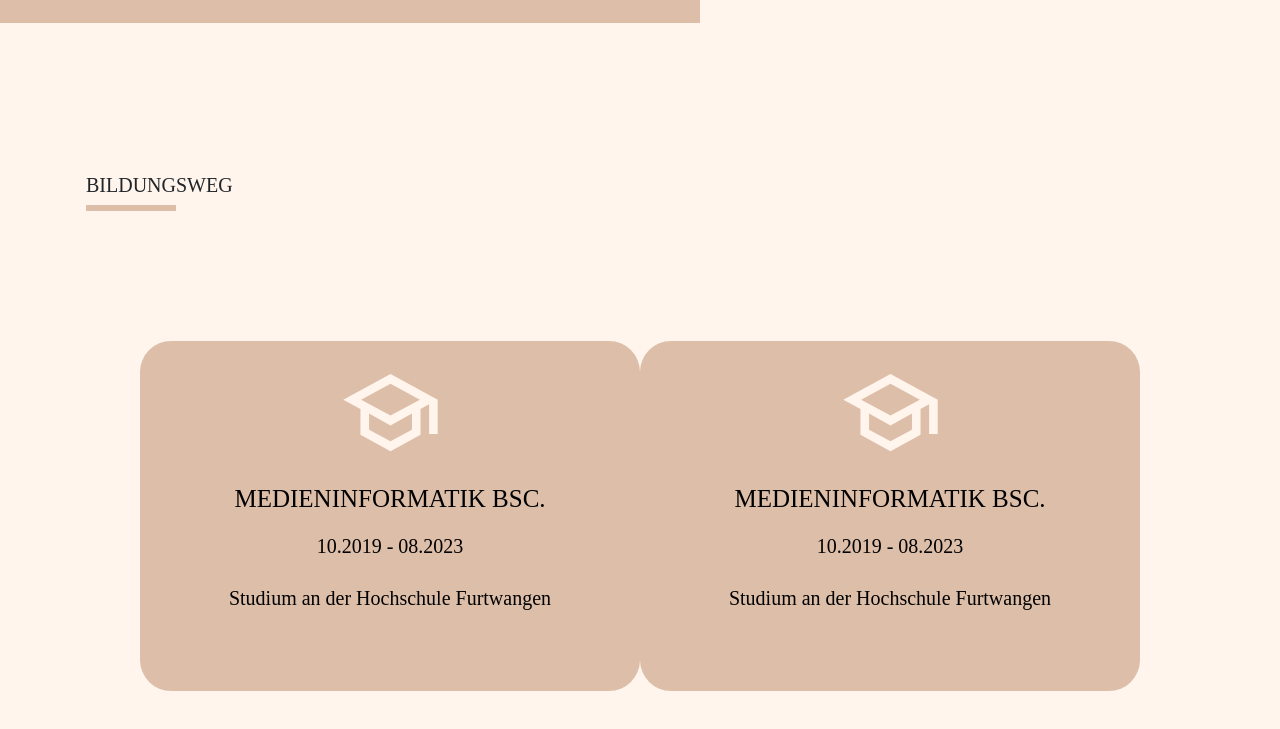
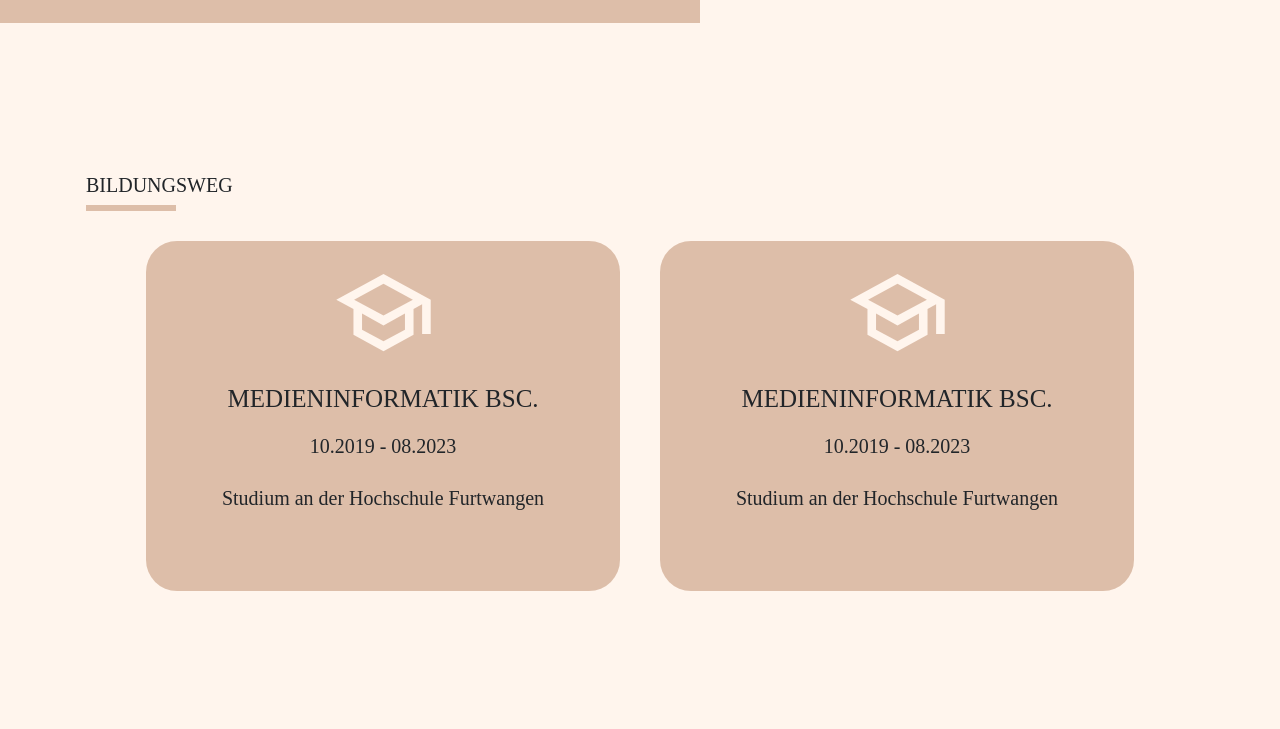
Before and after one commit to Ivorysanna/EigeneWebseite, an Astro site: page / in a window 1280 px wide. Shown: the part 821-1550 px from the top of the page. Built offline with nearby package versions, Linux system fonts and the light colour scheme; Astro itself is replaced by a stand-in of ours.

Commit message:
Card fix

```diff
--- a/src/pages/index.astro
+++ b/src/pages/index.astro
@@ -71,6 +71,7 @@ import AboutMe from "../components/AboutMe.astro";
             width: 500px;
             height: 350px;
             perspective: 1000px;
+            margin: 0 20px;
         }
 
         .flip-card-inner {
@@ -89,11 +90,8 @@ import AboutMe from "../components/AboutMe.astro";
         .flip-card-front,
         .flip-card-back {
             position: absolute;
-            /* width: 100%;
-            height: 100%; */
-            top: 100px;
-            width: 500px;
-            height: 350px;
+            width: 100%;
+            height: 100%;
             padding: 20px;
             /* margin: 0 20px; */
             background-color: #ddbea9;
@@ -102,27 +100,7 @@ import AboutMe from "../components/AboutMe.astro";
             backface-visibility: hidden;
 
         }
-
-        .flip-card-front {
-            background-color: #ddbea9;
-            top: 100px;
-            width: 500px;
-            height: 350px;
-            padding: 20px;
-            /* margin: 0 20px; */
-            background-color: #ddbea9;
-            border-radius: 31px;
-            color: black;
-        }
         .flip-card-back {
-            color: black;
-            top: 100px;
-            width: 500px;
-            height: 350px;
-            padding: 20px;
-            /* margin: 0 20px; */
-            background-color: #ddbea9;
-            border-radius: 31px;
             transform: rotateY(180deg);
         }
         .education-path {
```
